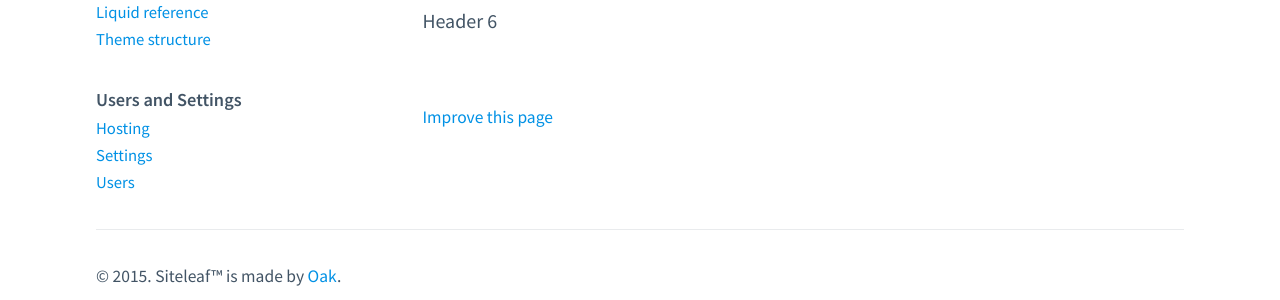
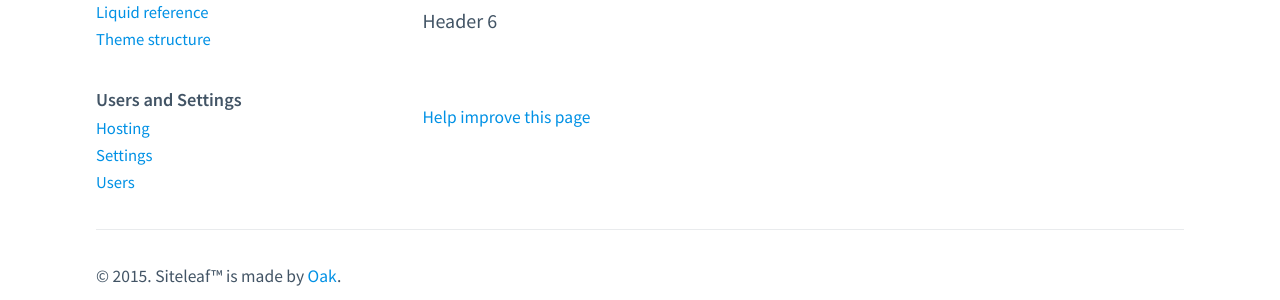
Before and after one commit to siteleaf/learn.siteleaf.com, a Jekyll site: the page built from documentation.markdown, in a window 1280 px wide. Shown: the part 602-902 px from the top of the page. Built offline with Jekyll 4.4.1, drawn with Linux system fonts in a browser that asks for light colours.

Commit message:
Friendlier messaging

```diff
--- a/_layouts/page.html
+++ b/_layouts/page.html
@@ -21,6 +21,6 @@ layout: default
   <div class="document__content">
     {{ content }}
 
-    <p class="document__improve"><a href="https://github.com/oakstudios/learn.siteleaf.com/blob/master/{{ page.relative_path }}">Improve this page</a></p>
+    <p class="document__improve"><a href="https://github.com/oakstudios/learn.siteleaf.com/blob/master/{{ page.relative_path }}">Help improve this page</a></p>
   </div>
 </div>
```
